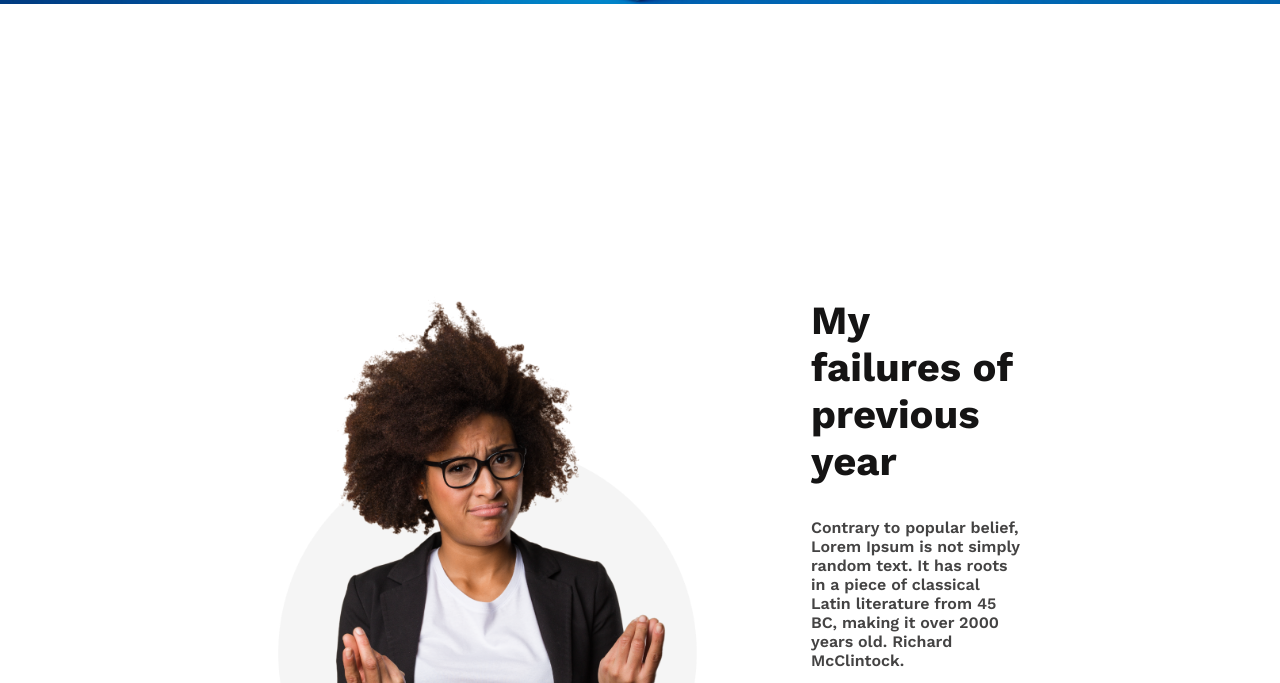
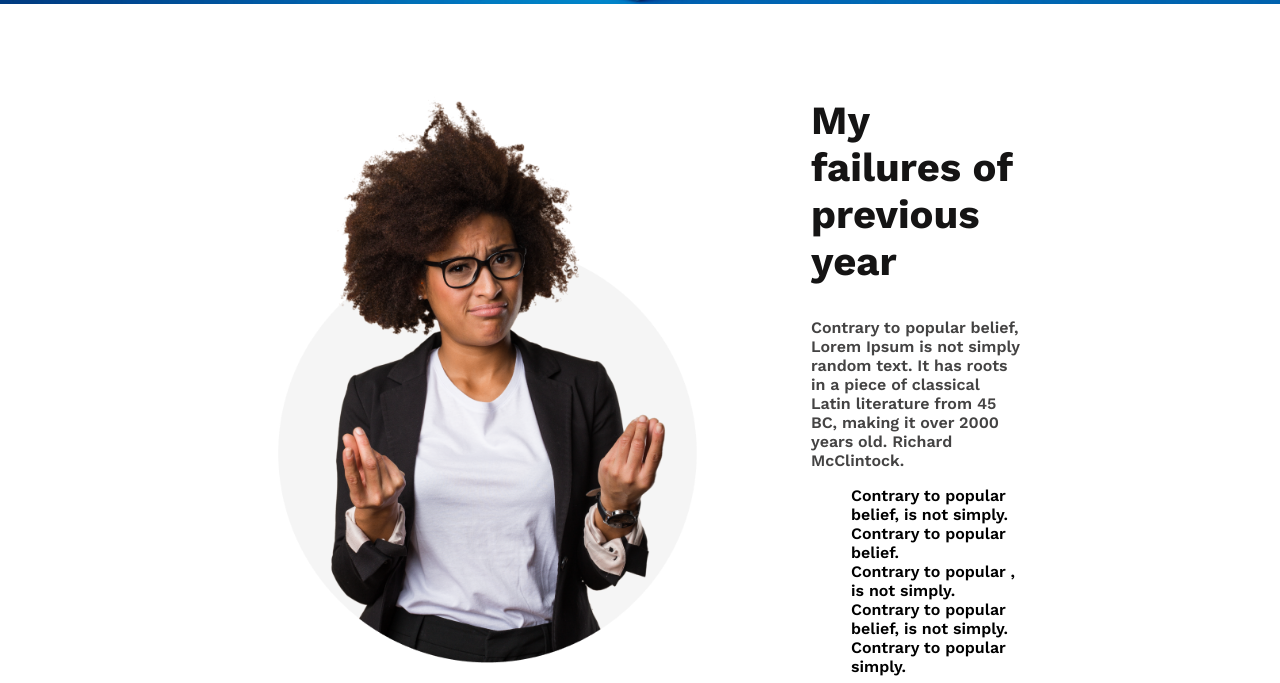
Before and after one commit to aaarajuan/new-year-new-me-ph, a plain HTML site: page index.html in a window 1280 px wide. Shown: the part 858-1541 px from the top of the page. Drawn offline with nearby package versions, Linux system fonts and the light colour scheme.

Commit message:
changed .myfopy styles

```diff
--- a/styles/styels.css
+++ b/styles/styels.css
@@ -48,7 +48,7 @@ body{
     gap: 100px;
     justify-content: space-between;
     margin: 60px;
-    padding: 200px;
+    padding: 0px 200px;
     align-items: center;
 }
 
```
